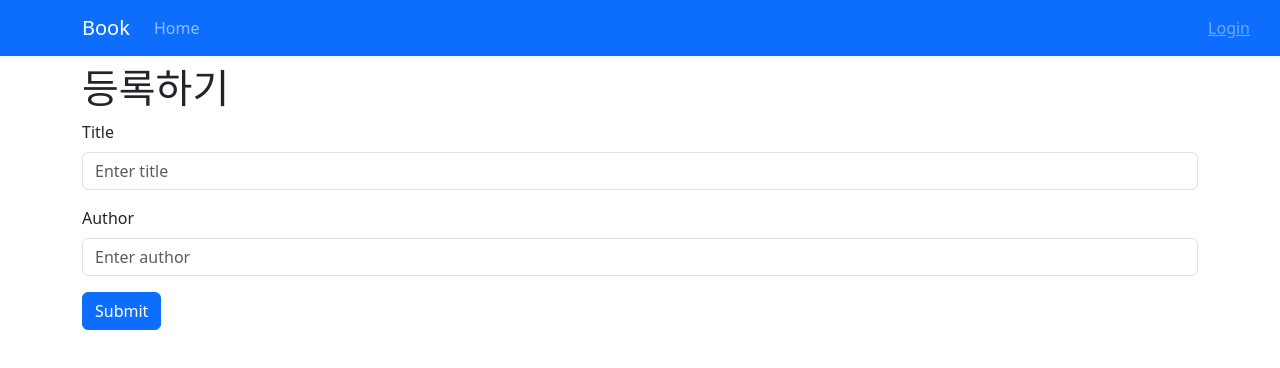
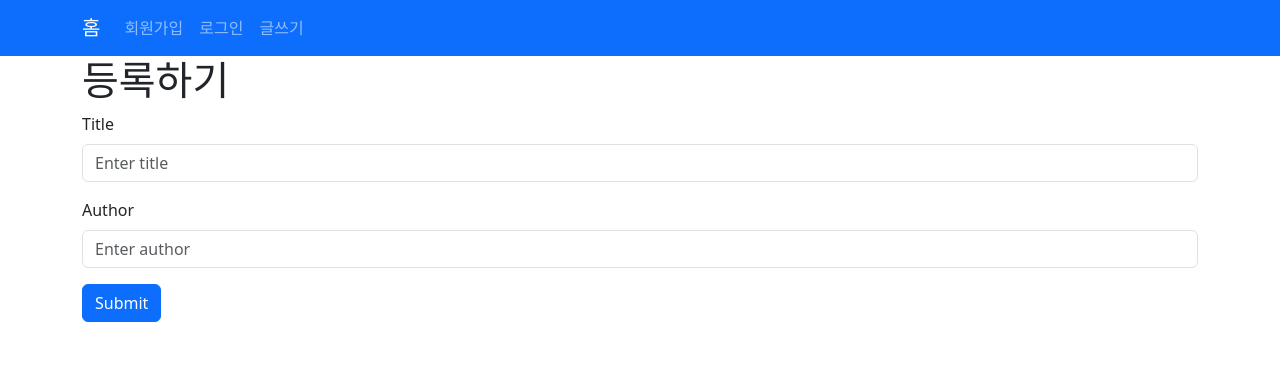
Before and after one commit to dannykil/book-frontend, a React (Create React App) app: page /saveForm in a window 1280 px wide. Shown: the top 368 px of the page. Built offline with nearby package versions, Linux system fonts and the light colour scheme.

Commit message:
Revert "Adding Offcanvas"
This reverts commit 55aaa3d17478a9254f1336b24c4e483b3507a0a6.

```diff
--- a/package.json
+++ b/package.json
@@ -3,14 +3,10 @@
   "version": "0.1.0",
   "private": true,
   "dependencies": {
-    "@material-ui/core": "^4.12.4",
-    "@material-ui/icons": "^4.11.3",
-    "@mui/icons-material": "^5.14.0",
     "@testing-library/jest-dom": "^5.16.5",
     "@testing-library/react": "^13.4.0",
     "@testing-library/user-event": "^13.5.0",
     "bootstrap": "^5.3.0",
-    "material-ui-icons": "^1.0.0-beta.36",
     "react": "^18.2.0",
     "react-bootstrap": "^2.7.4",
     "react-dom": "^18.2.0",
--- a/src/components/Header.js
+++ b/src/components/Header.js
@@ -1,69 +1,27 @@
-import React, { useState } from 'react';
-import { Button, Container, Nav, Navbar } from 'react-bootstrap';
+import React from 'react';
+import { Container, Nav, Navbar } from 'react-bootstrap';
 import { Link } from 'react-router-dom';
-import Form from 'react-bootstrap/Form';
-import NavDropdown from 'react-bootstrap/NavDropdown';
-import Offcanvas from 'react-bootstrap/Offcanvas';
 
 const Header = () => {
-  const [show, setShow] = useState(false);
-  const handleClose = () => setShow(false);
-  const handleShow = () => setShow(true);
-
   return (
-    <>
-      <Navbar bg="primary" className="fixed-top" data-bs-theme="dark">
-        <Container>
-          <Navbar.Brand onClick={handleShow}>
-            <Link className="nav-link">Book</Link>
-          </Navbar.Brand>
-          <Nav className="me-auto">
-            <Nav.Link href="#home">Home</Nav.Link>
-          </Nav>
-        </Container>
-
-        <Offcanvas show={show} onHide={handleClose}>
-          <Offcanvas.Header closeButton>
-            <Offcanvas.Title>
-              <Link to="/" className="nav-link" onClick={handleClose}>
-                Home
-              </Link>
-            </Offcanvas.Title>
-          </Offcanvas.Header>
-          <Offcanvas.Body>
-            Some text as placeholder. In real life you can have the elements you
-            have chosen. Like, text, images, lists, etc.
-            <Link to="/saveForm" className="nav-link" onClick={handleClose}>
-              글쓰기
-            </Link>
-          </Offcanvas.Body>
-        </Offcanvas>
-        <Link
-          to="/loginForm"
-          style={{ position: 'absolute', right: 0, marginRight: '30px' }}
-        >
-          Login
+    <Navbar bg="primary" variant="dark">
+      <Container>
+        <Link to="/" className="navbar-brand">
+          홈
         </Link>
-      </Navbar>
-    </>
-    // <Navbar bg="primary" variant="dark">
-    //   <Container>
-    //     <Link to="/" className="navbar-brand">
-    //       홈
-    //     </Link>
-    //     <Nav className="me-auto">
-    //       <Link to="/joinForm" className="nav-link">
-    //         회원가입
-    //       </Link>
-    //       <Link to="/loginForm" className="nav-link">
-    //         로그인
-    //       </Link>
-    //       <Link to="/saveForm" className="nav-link">
-    //         글쓰기
-    //       </Link>
-    //     </Nav>
-    //   </Container>
-    // </Navbar>
+        <Nav className="me-auto">
+          <Link to="/joinForm" className="nav-link">
+            회원가입
+          </Link>
+          <Link to="/loginForm" className="nav-link">
+            로그인
+          </Link>
+          <Link to="/saveForm" className="nav-link">
+            글쓰기
+          </Link>
+        </Nav>
+      </Container>
+    </Navbar>
   );
 };
 
--- a/src/index.js
+++ b/src/index.js
@@ -10,9 +10,7 @@ const root = ReactDOM.createRoot(document.getElementById('root'));
 root.render(
   <React.StrictMode>
     <BrowserRouter>
-      <div className="p-3">
-        <App />
-      </div>
+      <App />
     </BrowserRouter>
   </React.StrictMode>,
 );
--- a/src/pages/book/Home.js
+++ b/src/pages/book/Home.js
@@ -30,7 +30,7 @@ const Home = () => {
 
   return (
     <div>
-      <h1 className="mt-5">책 리스트 보기</h1>
+      <h1>책 리스트 보기</h1>
       {books.map((book) => (
         <BookItem key={book.id} book={book} />
       ))}
--- a/src/pages/book/SaveForm.js
+++ b/src/pages/book/SaveForm.js
@@ -52,7 +52,7 @@ const SaveForm = (props) => {
 
   return (
     <Form onSubmit={submitBook}>
-      <h1 className="mt-5">등록하기</h1>
+      <h1>등록하기</h1>
       <Form.Group className="mb-3" controlId="formBasicEmail">
         <Form.Label>Title</Form.Label>
         <Form.Control
--- a/src/pages/user/LoginForm.js
+++ b/src/pages/user/LoginForm.js
@@ -1,11 +1,11 @@
 import React from 'react';
 
 const LoginForm = () => {
-  return (
-    <div>
-      <h1 className="mt-5">로그인</h1>
-    </div>
-  );
+    return (
+        <div>
+            <h1>로그인 폼</h1>
+        </div>
+    );
 };
 
 export default LoginForm;
```
Also changed, not shown: 2 other files (tests, documents, lock files or other folders).
